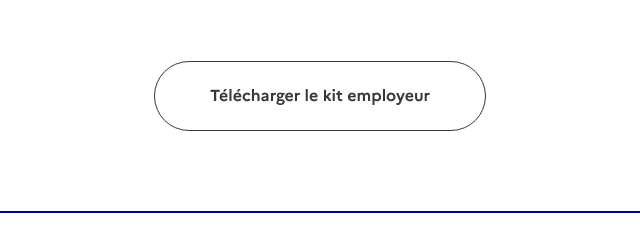
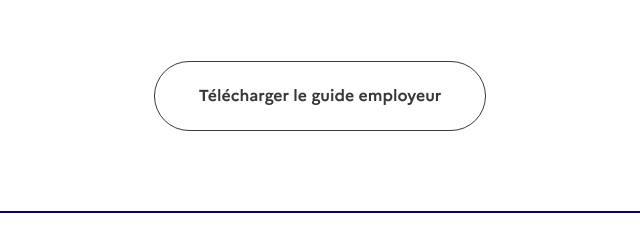
Before and after one commit to anct-cnum/www-conseiller-numerique, a plain HTML site: page aide-structure.html in a window 1280 px wide. Shown: the part 1920-2159 px from the top of the page, 320-960 px from the left. Drawn offline with nearby package versions, Linux system fonts and the light colour scheme.

Commit message:
modif inititule bouton new pdf

```diff
--- a/aide-structure.html
+++ b/aide-structure.html
@@ -134,7 +134,7 @@
                 title="Télécharger la circulaire">Télécharger la circulaire</a>
 
             <a href="https://cellar-c2.services.clever-cloud.com/conseiller-numerique/Guide%20de%20l%27employeur%20-%20Public%20-%20V3.pdf" class="rf-btn fondBlanc rf-text--lg texte-centre rf-text--xx-bold contour-gris gris big-btn"
-                title="Télécharger le kit employeur">Télécharger le kit employeur</a>
+                title="Télécharger le guide employeur">Télécharger le guide employeur</a>
         </div>
     </div>
 
```
